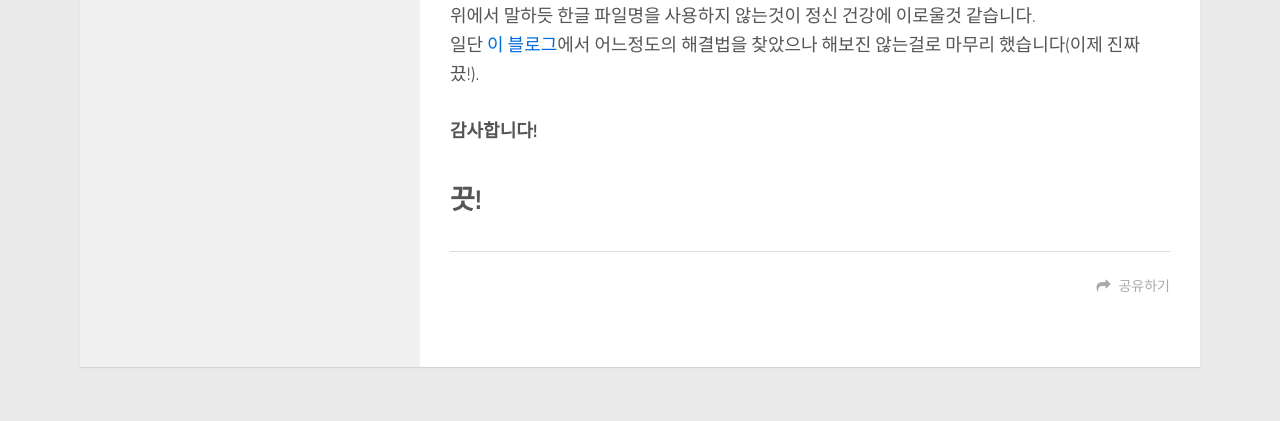
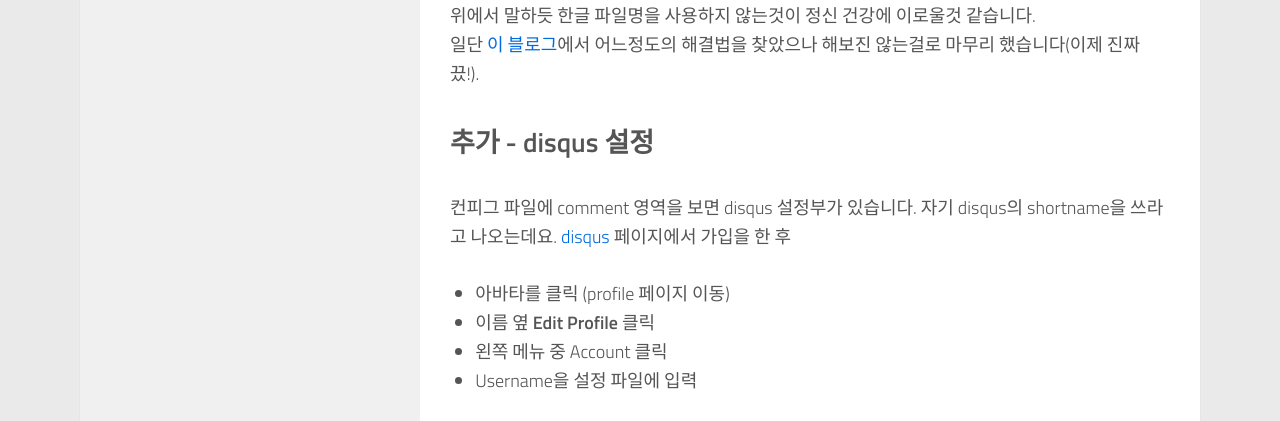
Before and after one commit to freenice12/freenice12.github.io, a plain HTML site: page 2017/11/04/change-HEXO-theme/index.html in a window 1280 px wide. Shown: the part 3030-3451 px from the top of the page. Drawn offline with Linux system fonts and the light colour scheme; a script that the page names is missing.

Commit message:
Site updated: 2017-11-04 22:33:13

```diff
--- a/2017/11/04/change-HEXO-theme/index.html
+++ b/2017/11/04/change-HEXO-theme/index.html
@@ -17,7 +17,7 @@
 <meta property="og:site_name" content="Jeyeon&#39;s blog with Hexo">
 <meta property="og:description" content="오늘은 헥소 테마를 변경하도록 하겠습니다. 사실 기본 테마가 굉장히 이뻐보였는데 다른 테마를 좀 봤더니(그리고 다른 불로구!) 역시 디폴트로는 만족할 수 없었습니다. 0단계: 테마 고르기테마 여행을 좀 해보니 두 개의 후보군이 있었고 최종적으로 좀 더 많이 보였던? heuman을 사용하기로 마음 먹었습니다. 1단계: 테마 적용하기테마 설치 &amp;amp; 설정테">
 <meta property="og:locale" content="ko">
-<meta property="og:updated_time" content="2017-11-04T13:01:39.000Z">
+<meta property="og:updated_time" content="2017-11-04T13:33:08.000Z">
 <meta name="twitter:card" content="summary">
 <meta name="twitter:title" content="hExO-테마-변경하기">
 <meta name="twitter:description" content="오늘은 헥소 테마를 변경하도록 하겠습니다. 사실 기본 테마가 굉장히 이뻐보였는데 다른 테마를 좀 봤더니(그리고 다른 불로구!) 역시 디폴트로는 만족할 수 없었습니다. 0단계: 테마 고르기테마 여행을 좀 해보니 두 개의 후보군이 있었고 최종적으로 좀 더 많이 보였던? heuman을 사용하기로 마음 먹었습니다. 1단계: 테마 적용하기테마 설치 &amp;amp; 설정테">
@@ -181,6 +181,13 @@
 <p>위 옵션 실패!</p>
 <h3 id="추가-3"><a href="#추가-3" class="headerlink" title="추가 3"></a>추가 3</h3><p>결과적으로 아래 옵션도 실패했으며, 한글 파일명을 사용하지 않는게 이롭다는 결론을 내려준 블로그를 보고 슬슬 마음을 접었습니다.<br><figure class="highlight plain"><table><tr><td class="gutter"><pre><div class="line">1</div></pre></td><td class="code"><pre><div class="line">git config --global core.precomposeunicode true</div></pre></td></tr></table></figure></p>
 <h3 id="추가-4"><a href="#추가-4" class="headerlink" title="추가 4"></a>추가 4</h3><p>위에서 말하듯 한글 파일명을 사용하지 않는것이 정신 건강에 이로울것 같습니다.<br>일단 <a href="http://www.partialrecall.net/2015/10/11/hexo-blog-deploy/" target="_blank" rel="external">이 블로그</a>에서 어느정도의 해결법을 찾았으나 해보진 않는걸로 마무리 했습니다(이제 진짜 끘!).</p>
+<h2 id="추가-disqus-설정"><a href="#추가-disqus-설정" class="headerlink" title="추가 - disqus 설정"></a>추가 - disqus 설정</h2><p>컨피그 파일에 comment 영역을 보면 disqus 설정부가 있습니다. 자기 disqus의 shortname을 쓰라고 나오는데요. <a href="https://disqus.com/" target="_blank" rel="external">disqus</a> 페이지에서 가입을 한 후</p>
+<ul>
+<li>아바타를 클릭 (profile 페이지 이동)</li>
+<li>이름 옆 <strong>Edit Profile</strong> 클릭</li>
+<li>왼쪽 메뉴 중 Account 클릭</li>
+<li>Username을 설정 파일에 입력</li>
+</ul>
 <p><strong>감사합니다!</strong></p>
 <h2 id="끗"><a href="#끗" class="headerlink" title="끗!"></a>끗!</h2>
         </div>
```
Also changed, not shown: content.json (+1 -1 lines).
